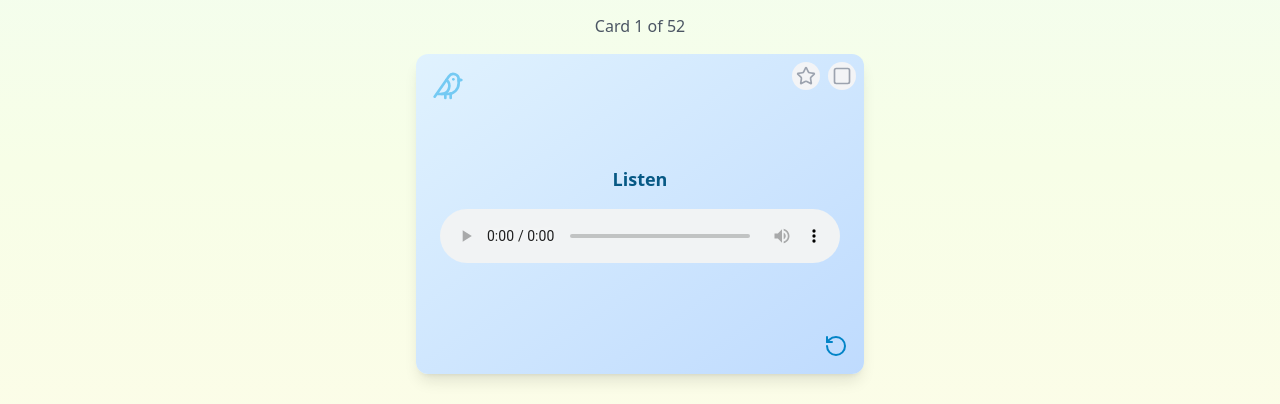
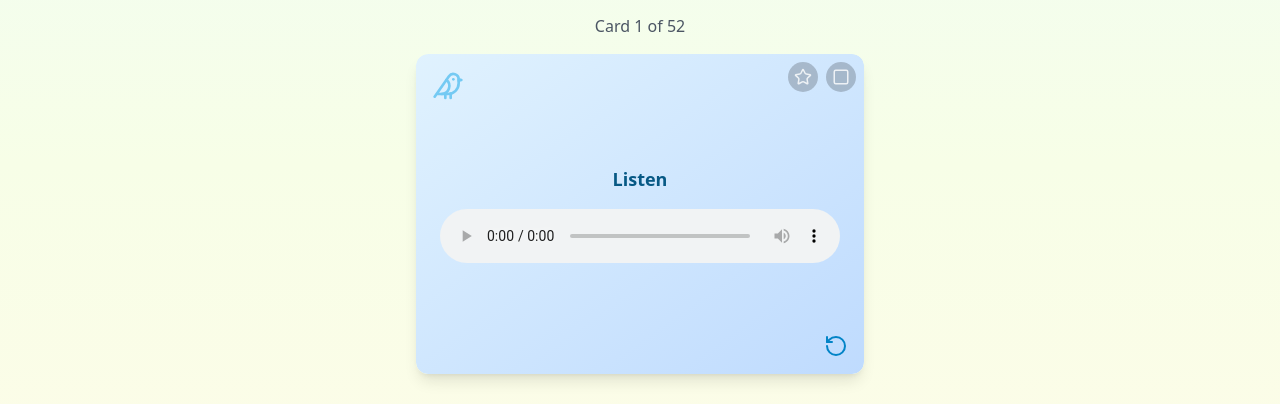
Before and after one commit to HE-22/Bird-Sound-Flashcards, a React (Create React App) app: page / in a window 1280 px wide. Shown: the part 236-640 px from the top of the page. Built offline with nearby package versions, Linux system fonts and the light colour scheme.

Commit message:
add goldfinch

```diff
--- a/public/data/bird_mapping.json
+++ b/public/data/bird_mapping.json
@@ -9,7 +9,7 @@
     },
     "American Goldfinch.mp3": {
         "displayName": "American Goldfinch",
-        "image": null
+        "image": "American_Goldfinch.jpg"
     },
     "American Robin.mp3": {
         "displayName": "American Robin",
--- a/src/App.tsx
+++ b/src/App.tsx
@@ -79,6 +79,7 @@ interface BirdImageProps {
  */
 const BirdImage: React.FC<BirdImageProps> = ({ src, alt, className }) => {
     const [error, setError] = useState(false);
+    console.log(`[BirdImage] Received src: ${src}, Alt: ${alt}, Error state: ${error}`); // Log props and state
 
     useEffect(() => {
         setError(false); // Reset error state when src changes
@@ -125,7 +126,7 @@ interface FlashcardProps {
 const Flashcard: React.FC<FlashcardProps> = ({
     audioSrc,
     imgSrc,
-    displayName, // Use direct displayName
+    displayName,
     isFlipped,
     isLearned,
     isStarred,
@@ -133,54 +134,55 @@ const Flashcard: React.FC<FlashcardProps> = ({
     onToggleLearned,
     onToggleStarred
 }) => {
+  console.log(`[Flashcard] Received imgSrc: ${imgSrc}, DisplayName: ${displayName}`); // Log received props
   const LearnedIcon = isLearned ? CheckSquare : Square;
   const StarIcon = isStarred ? () => <Star size={20} fill="currentColor" /> : Star;
 
   return (
     <div className="w-full max-w-md h-80 perspective relative group">
-      {/* Status Buttons Container (outside the flipping card) */}
+       {/* Status Buttons Container - Remains the same */}
        <div className="absolute top-2 right-2 z-20 flex gap-2">
           {/* Star Button */}
           <button
               onClick={(e) => { e.stopPropagation(); onToggleStarred(); }}
-             className={`p-1 rounded-full transition-colors ${
+              className={`p-1.5 rounded-full transition-colors bg-black bg-opacity-20 hover:bg-opacity-40 ${ // Adjusted style for visibility
                 isStarred
-                 ? 'text-yellow-500 bg-yellow-100 hover:bg-yellow-200'
-                 : 'text-gray-400 bg-gray-100 hover:bg-gray-200 hover:text-yellow-500'
+                  ? 'text-yellow-400'
+                  : 'text-white text-opacity-80 hover:text-yellow-400'
               }`}
               aria-label={isStarred ? "Unstar card" : "Star card"}
               title={isStarred ? "Unstar card" : "Star card"}
           >
-             <StarIcon size={20} />
+              <StarIcon size={18} />
           </button>
           {/* Learned Button */}
          <button
              onClick={(e) => { e.stopPropagation(); onToggleLearned(); }}
-            className={`p-1 rounded-full transition-colors ${
+             className={`p-1.5 rounded-full transition-colors bg-black bg-opacity-20 hover:bg-opacity-40 ${ // Adjusted style for visibility
              isLearned
-                ? 'text-green-600 bg-green-100 hover:bg-green-200'
-                : 'text-gray-400 bg-gray-100 hover:bg-gray-200 hover:text-green-600'
+                 ? 'text-green-400'
+                 : 'text-white text-opacity-80 hover:text-green-400'
              }`}
              aria-label={isLearned ? "Mark as not learned" : "Mark as learned"}
              title={isLearned ? "Mark as not learned" : "Mark as learned"}
          >
-            <LearnedIcon size={20} />
+             <LearnedIcon size={18} />
          </button>
        </div>
 
-      {/* Flipping Container - Restore onClick for flip */}
+      {/* Flipping Container */}
       <div
-        className={`relative w-full h-full transition-transform duration-700 transform-style-preserve-3d rounded-xl shadow-lg cursor-pointer ${
+        className={`relative w-full h-full transition-transform duration-700 transform-style-preserve-3d rounded-xl shadow-lg cursor-pointer overflow-hidden ${ // Added overflow-hidden here
           isFlipped ? 'rotate-y-180' : ''
         }`}
-        onClick={onFlip} // Restore click anywhere to flip
+        onClick={onFlip}
       >
-        {/* Front Side (Audio) */}
+        {/* Front Side (Audio) - Remains largely the same */}
         <div className="absolute inset-0 w-full h-full flex flex-col items-center justify-center bg-gradient-to-br from-sky-100 to-blue-200 p-6 rounded-xl backface-hidden">
           <h3 className="text-lg font-semibold text-sky-800 mb-4">Listen</h3>
           <AudioPlayer src={audioSrc} />
           <button
-            onClick={(e) => { e.stopPropagation(); onFlip(); }} // Keep flip on RotateCcw button
+            onClick={(e) => { e.stopPropagation(); onFlip(); }}
             className="absolute bottom-4 right-4 text-sky-600 hover:text-sky-800 transition-colors"
             aria-label="Show bird name"
             title="Show bird name"
@@ -192,33 +194,30 @@ const Flashcard: React.FC<FlashcardProps> = ({
           </div>
         </div>
 
-        {/* Back Side (Image & Name) */}
-        <div className="absolute inset-0 w-full h-full flex flex-col items-center justify-center bg-gradient-to-br from-emerald-100 to-green-200 p-4 rounded-xl backface-hidden rotate-y-180 overflow-hidden"> {/* Added padding & overflow hidden */}
-          {/* Bird Image */}
-          <div className="w-full h-4/6 flex items-center justify-center mb-3"> {/* Container for image */}
+        {/* Back Side (Image & Overlays) */}
+        <div className="absolute inset-0 w-full h-full bg-gray-200 rounded-xl backface-hidden rotate-y-180 overflow-hidden"> {/* Base background if image fails, remove gradient */}
+          {/* Bird Image - Covers the whole area */}
           <BirdImage
              src={imgSrc}
              alt={displayName}
-                className="max-w-full max-h-full object-contain rounded"
+             className="absolute inset-0 w-full h-full object-cover rounded-xl" // Cover the area
           />
+          {/* Overlay Container for Name and Button */}
+          <div className="absolute inset-0 w-full h-full flex flex-col justify-end p-4 bg-gradient-to-t from-black/50 via-black/20 to-transparent"> {/* Gradient overlay for text contrast */}
+             {/* Bird Name */}
+             <p className="text-xl font-bold text-center text-white drop-shadow-md mb-8">{displayName}</p> {/* White text, bottom aligned */}
           </div>
 
-          {/* Bird Name */}
-          <p className="text-xl font-bold text-center text-emerald-900 mt-auto">{displayName}</p> {/* Use displayName */}
-
-          {/* Flip Button */}
+          {/* Flip Button - Overlay */}
           <button
             onClick={(e) => { e.stopPropagation(); onFlip(); }}
-            className="absolute bottom-4 right-4 text-emerald-600 hover:text-emerald-800 transition-colors"
+            className="absolute bottom-4 right-4 p-2 rounded-full bg-black bg-opacity-20 text-white text-opacity-80 hover:bg-opacity-40 hover:text-opacity-100 transition-all"
             aria-label="Show audio player"
             title="Show audio player"
           >
-            <RotateCcw size={24} />
+            <RotateCcw size={20} />
           </button>
-          {/* Decorative Bird Icon */}
-          <div className="absolute top-4 right-4 text-emerald-500 opacity-50">
-            <Bird size={32} />
-          </div>
+          {/* Decorative Bird Icon REMOVED */}
         </div>
       </div>
     </div>
@@ -433,6 +432,13 @@ function App() {
     console.log(`Current card calculation: Index ${currentFilteredIndex}, Card ID: ${card?.id}`); // Debugging
     return card;
   }, [filteredCards, currentFilteredIndex]);
+
+  // Log the derived currentCard and its imgSrc
+  useEffect(() => {
+    if (currentCard) {
+      console.log(`[App] Current card updated. ID: ${currentCard.id}, imgSrc: ${currentCard.imgSrc}`);
+    }
+  }, [currentCard]);
 
   const audioSrc = useMemo(() => (currentCard ? `${AUDIO_DIR}${currentCard.audioFilename}` : null), [currentCard]);
 
```
Also changed, not shown: public/bird_images/American_Goldfinch.jpg (added). Lines whose indentation alone changed are shown as unchanged.
